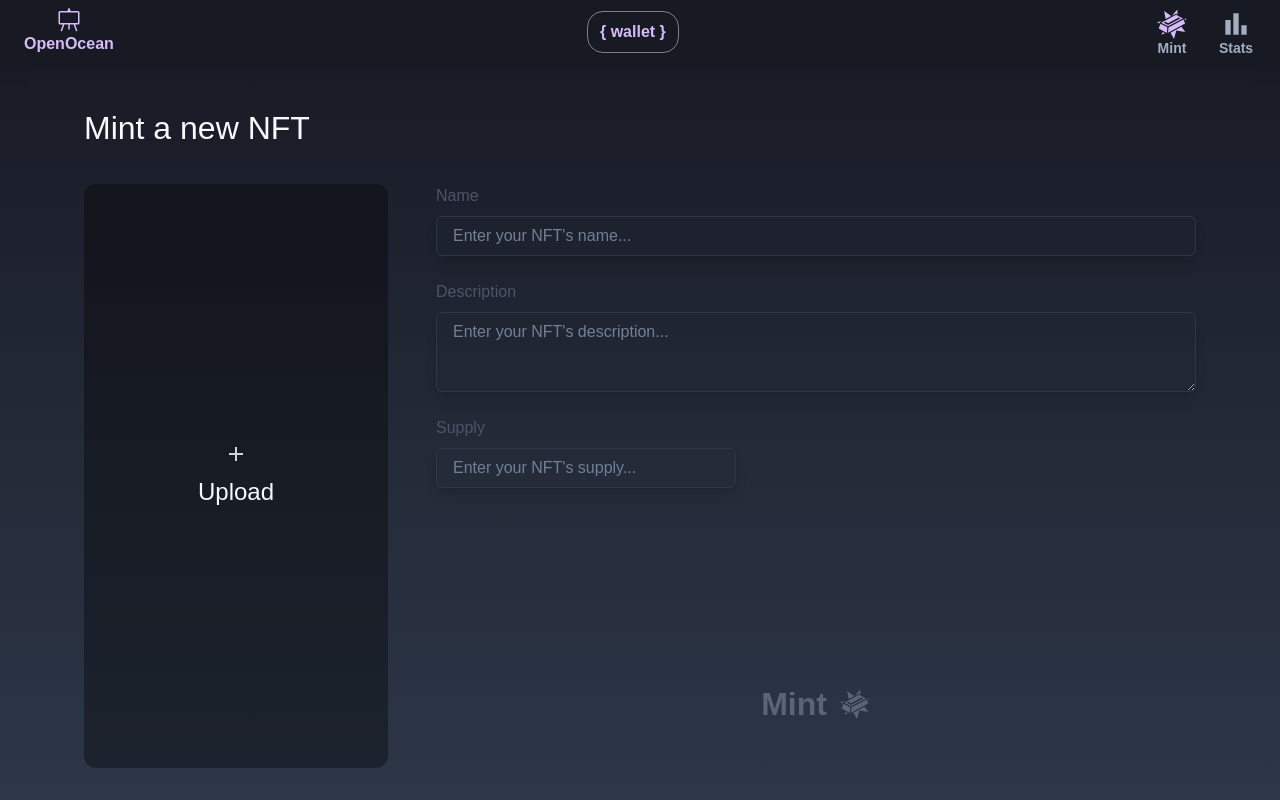
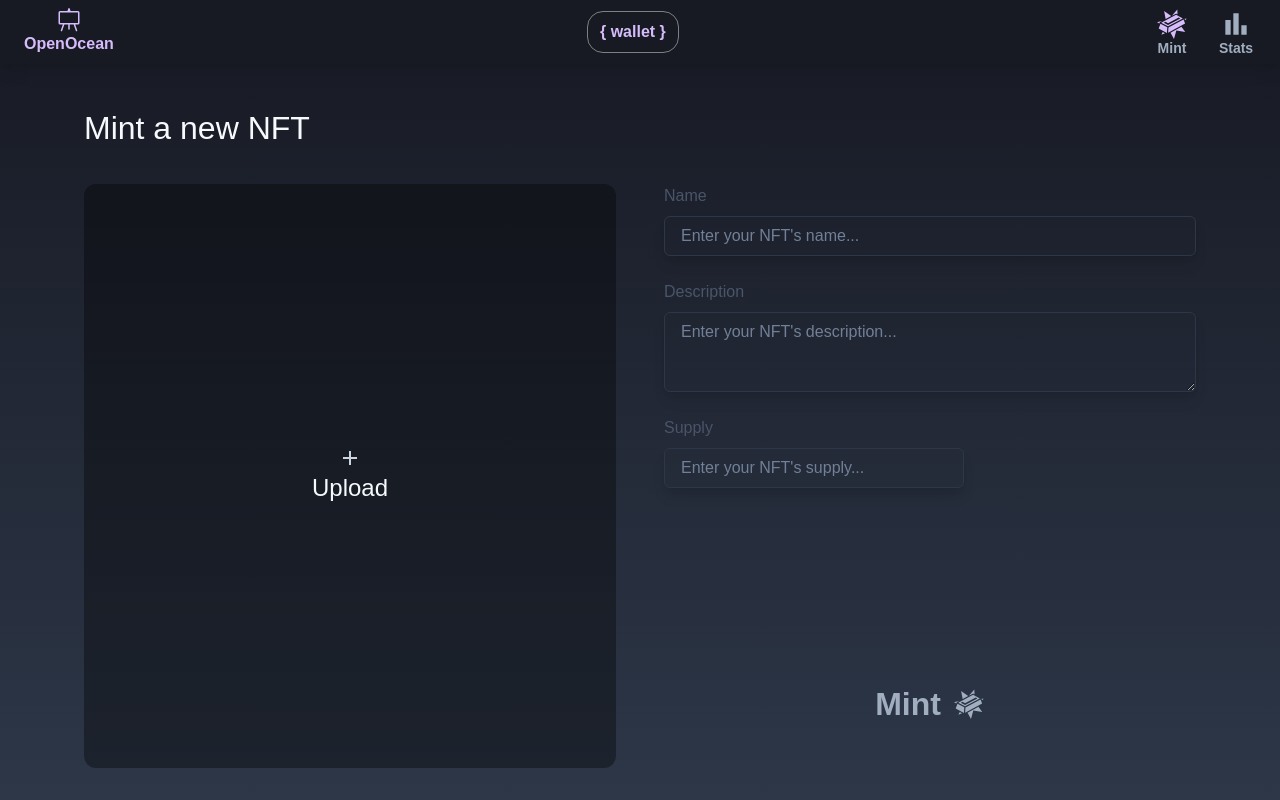
Before and after one commit to Molaryy/openocean, a React (Vite) app in the folder frontend/: page /mint in a window 1280 px wide. Built offline with nearby package versions, Linux system fonts and the light colour scheme.

Commit message:
feat: validating image

```diff
--- a/frontend/src/molecules/SingleUploadImage.tsx
+++ b/frontend/src/molecules/SingleUploadImage.tsx
@@ -50,7 +50,11 @@ const SingleUploadImage: FC<SingleUploadImageProps & CenterProps> = ({
         </ScaleFade>
       ) : (
         <Center position="absolute" w="100%" h="100%" transition="0.5s">
-          <VStack fontSize="24px" color="gray.300">
+          <VStack
+            fontSize={{ base: "16px", lg: "24px" }}
+            color="gray.300"
+            spacing={0}
+          >
             <Icon as={MdAdd} />
             <Text>Upload</Text>
           </VStack>
--- a/frontend/src/pages/Mint.tsx
+++ b/frontend/src/pages/Mint.tsx
@@ -1,6 +1,7 @@
 import {
   Button,
   FormControl,
+  FormErrorMessage,
   FormLabel,
   Icon,
   Input,
@@ -30,16 +31,21 @@ const MintPage: FC = () => {
     handleSubmit,
     register,
     setValue,
-    watch,
+    clearErrors,
+    setError,
     formState: { errors },
   } = useForm<MintForm>();
-
-  const watchFile = watch("file");
 
   const toast = useToast();
   const navigate = useNavigate();
 
+  console.log(errors);
+
   const onSubmit = handleSubmit((data) => {
+    if (!data.file) {
+      setError("file", { message: "This field is required" });
+      return;
+    }
     console.log(data);
     toast({
       colorScheme: "purple",
@@ -68,15 +74,24 @@ const MintPage: FC = () => {
         spacing="48px"
         minW="300px"
       >
+        <FormControl isInvalid={!!errors.file}>
           <SingleUploadImage
-          w={{ base: "100%", lg: "40%" }}
+            w="100%"
             h={{ base: "100px", lg: "100%" }}
             bg="blackAlpha.500"
             _hover={{ bg: "gray.900" }}
+            border={errors.file ? "1px solid red" : undefined}
             transition="0.5s"
             borderRadius="12px"
-          onUpdateFile={(file: File) => setValue("file", file)}
+            onUpdateFile={(file: File) => {
+              setValue("file", file);
+              clearErrors("file");
+            }}
           />
+          {errors.file && (
+            <FormErrorMessage>An image is required</FormErrorMessage>
+          )}
+        </FormControl>
         <chakra.form onSubmit={onSubmit} w="100%" h="100%">
           <VStack w="100%" justify="space-between" h="100%">
             <VStack maxW="800px" w="100%" spacing="24px">
@@ -89,6 +104,9 @@ const MintPage: FC = () => {
                   boxShadow="lg"
                   border={`1px solid ${colors.gray[700]}`}
                 />
+                {errors.name && (
+                  <FormErrorMessage>This field is required</FormErrorMessage>
+                )}
               </FormControl>
               <FormControl isInvalid={!!errors.description}>
                 <FormLabel color="gray.600">Description</FormLabel>
@@ -99,6 +117,9 @@ const MintPage: FC = () => {
                   boxShadow="lg"
                   border={`1px solid ${colors.gray[700]}`}
                 />
+                {errors.description && (
+                  <FormErrorMessage>This field is required</FormErrorMessage>
+                )}
               </FormControl>
               <FormControl isInvalid={!!errors.supply}>
                 <FormLabel color="gray.600">Supply</FormLabel>
@@ -111,10 +132,12 @@ const MintPage: FC = () => {
                   type="number"
                   border={`1px solid ${colors.gray[700]}`}
                 />
+                {errors.supply && (
+                  <FormErrorMessage>This field is required</FormErrorMessage>
+                )}
               </FormControl>
             </VStack>
             <Button
-              isDisabled={!watchFile}
               type="submit"
               p="64px"
               fontWeight="black"
```
Lines whose indentation alone changed are shown as unchanged.
